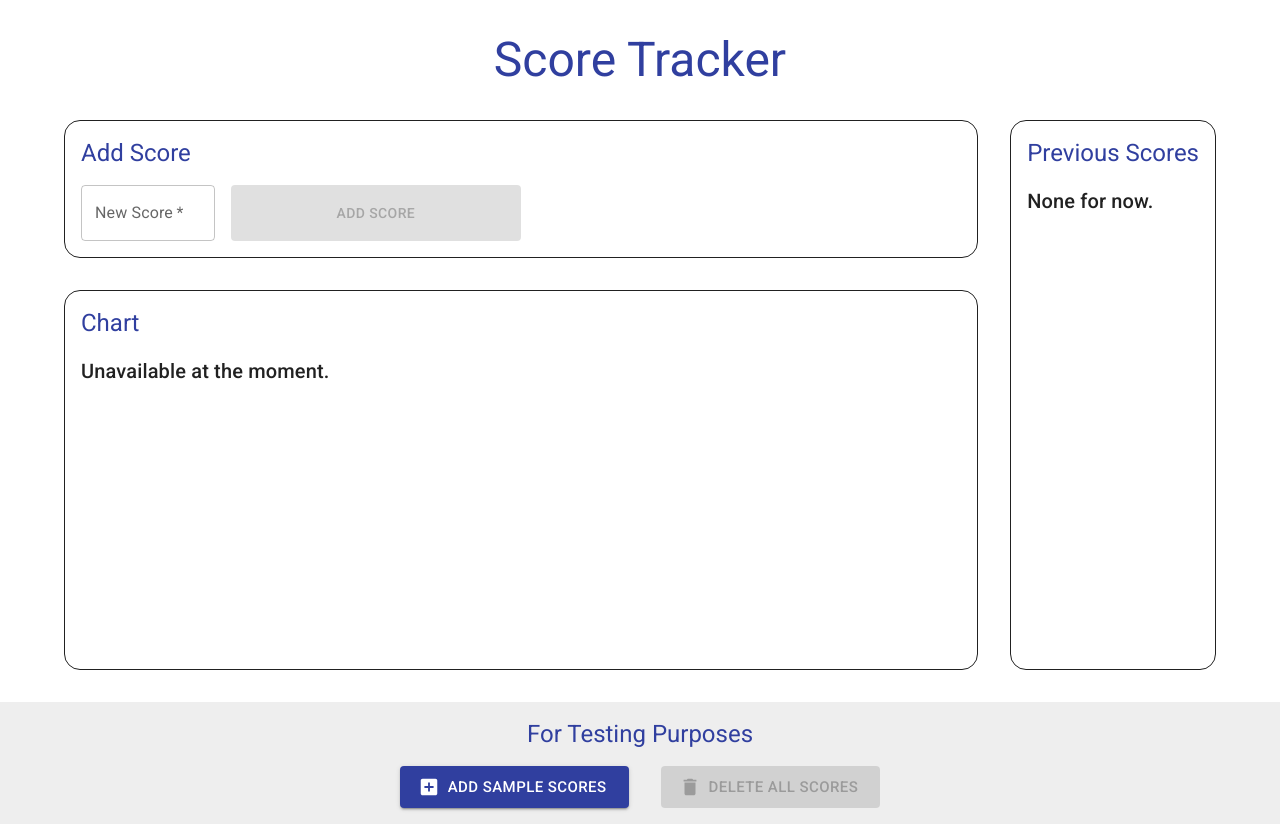
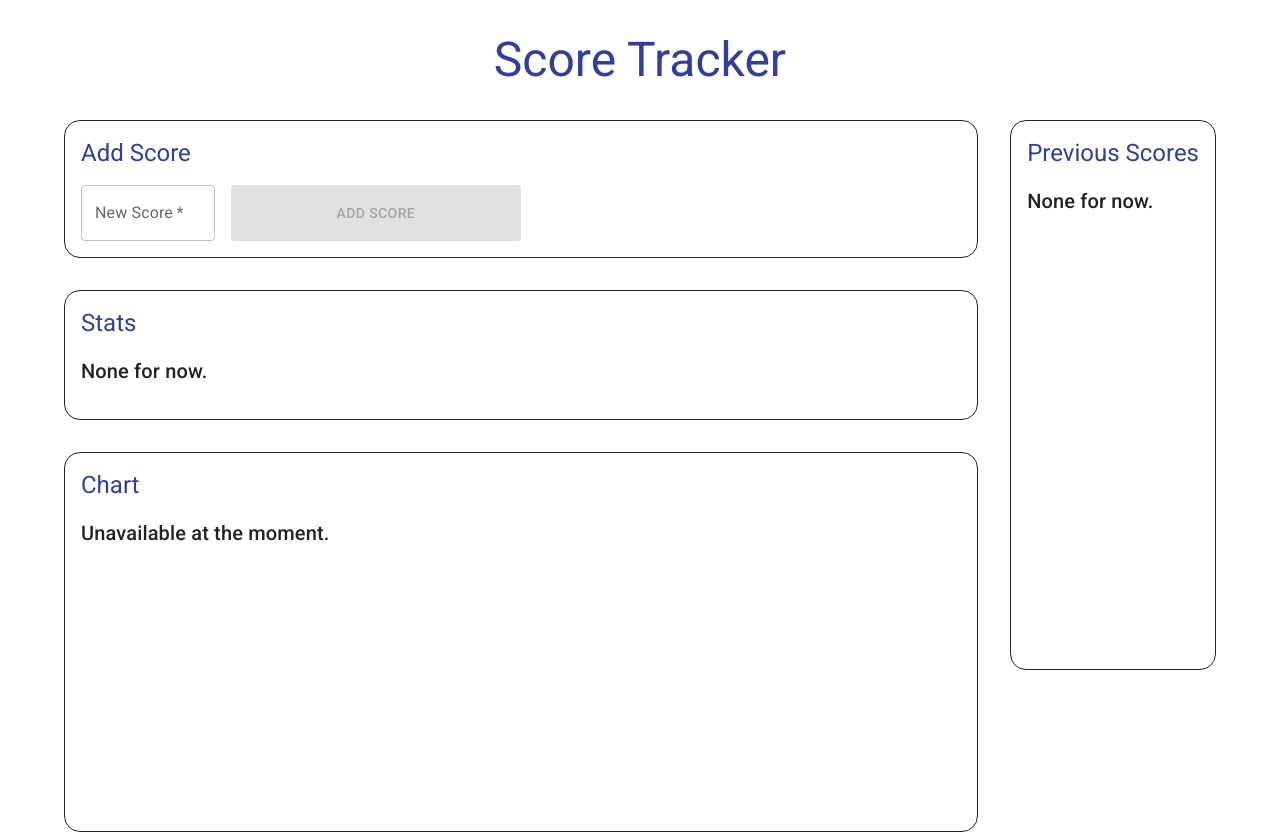
Before and after one commit to michaelyu13/score-tracker, a React (Vite) app: page / in a window 1280 px wide. Shown: the top 834 px of the page. Built offline with nearby package versions, Linux system fonts and the light colour scheme.

Commit message:
Stats - Add Stats section

```diff
--- a/src/App.tsx
+++ b/src/App.tsx
@@ -5,6 +5,7 @@ import Footer from './components/Footer';
 import Header from './components/Header';
 import ScoresGraph from './components/ScoresGraph';
 import ScoresTable from './components/ScoresTable';
+import Stats from './components/Stats';
 
 import { Box, Container } from '@mui/material/';
 import { indigo } from '@mui/material/colors';
@@ -35,14 +36,10 @@ const App: React.FC = () => {
                             flexDirection={{ xs: 'column', sm: 'row' }}
                             gap={{ xs: 2, sm: 4 }}
                         >
-                            <Box
-                                component="section"
-                                display="flex"
-                                flexDirection="column"
-                                flexGrow={1}
-                                gap={{ xs: 2, sm: 4 }}
-                            >
+                            <Box display="flex" flexDirection="column" flexGrow={1} gap={{ xs: 2, sm: 4 }}>
                                 <AddScoreForm scoresHistory={scoresHistory} setScoresHistory={setScoresHistory} />
+                                <Stats scoresHistory={scoresHistory} />
+
                                 <ScoresGraph scoresHistory={scoresHistory} />
                             </Box>
 
--- /dev/null
+++ b/src/components/Stats.tsx
@@ -0,0 +1,74 @@
+import {
+    Box,
+    Paper,
+    Table,
+    TableBody,
+    TableCell,
+    TableContainer,
+    TableHead,
+    TableRow,
+    Typography,
+} from '@mui/material/';
+
+type ScoresGraphProps = {
+    scoresHistory: number[];
+};
+
+const Stats = ({ scoresHistory }: ScoresGraphProps) => {
+    const highestScore = Math.max(...scoresHistory);
+    const lowestScore = Math.min(...scoresHistory);
+
+    const getAverageScore = (scoresHistory: number[]) => {
+        const sumOfScores = scoresHistory.reduce((accumulator, currentValue) => accumulator + currentValue, 0);
+        const averageScore = Math.floor(sumOfScores / scoresHistory.length);
+
+        return averageScore;
+    };
+
+    return (
+        <>
+            <Box component="section" p={2} sx={{ border: 1, borderRadius: 4 }}>
+                <Typography variant="h5" component="h2" mb={2} color="primary.main">
+                    Stats
+                </Typography>
+
+                {(() => {
+                    if (scoresHistory.length) {
+                        return (
+                            <>
+                                <TableContainer component={Paper} sx={{ maxHeight: { sm: 427 } }}>
+                                    <Table aria-label="previous scores">
+                                        <TableHead>
+                                            <TableRow>
+                                                <TableCell>Attempts</TableCell>
+                                                <TableCell>Highest Score</TableCell>
+                                                <TableCell>Average Score</TableCell>
+                                                <TableCell>Lowest Score</TableCell>
+                                            </TableRow>
+                                        </TableHead>
+                                        <TableBody>
+                                            <TableRow sx={{ '&:last-child td, &:last-child th': { border: 0 } }}>
+                                                <TableCell scope="row">{scoresHistory.length}</TableCell>
+                                                <TableCell scope="row">{highestScore}</TableCell>
+                                                <TableCell scope="row">{getAverageScore(scoresHistory)}</TableCell>
+                                                <TableCell scope="row">{lowestScore}</TableCell>
+                                            </TableRow>
+                                        </TableBody>
+                                    </Table>
+                                </TableContainer>
+                            </>
+                        );
+                    } else {
+                        return (
+                            <Typography variant="h6" component="p" mb={2}>
+                                None for now.
+                            </Typography>
+                        );
+                    }
+                })()}
+            </Box>
+        </>
+    );
+};
+
+export default Stats;
```
